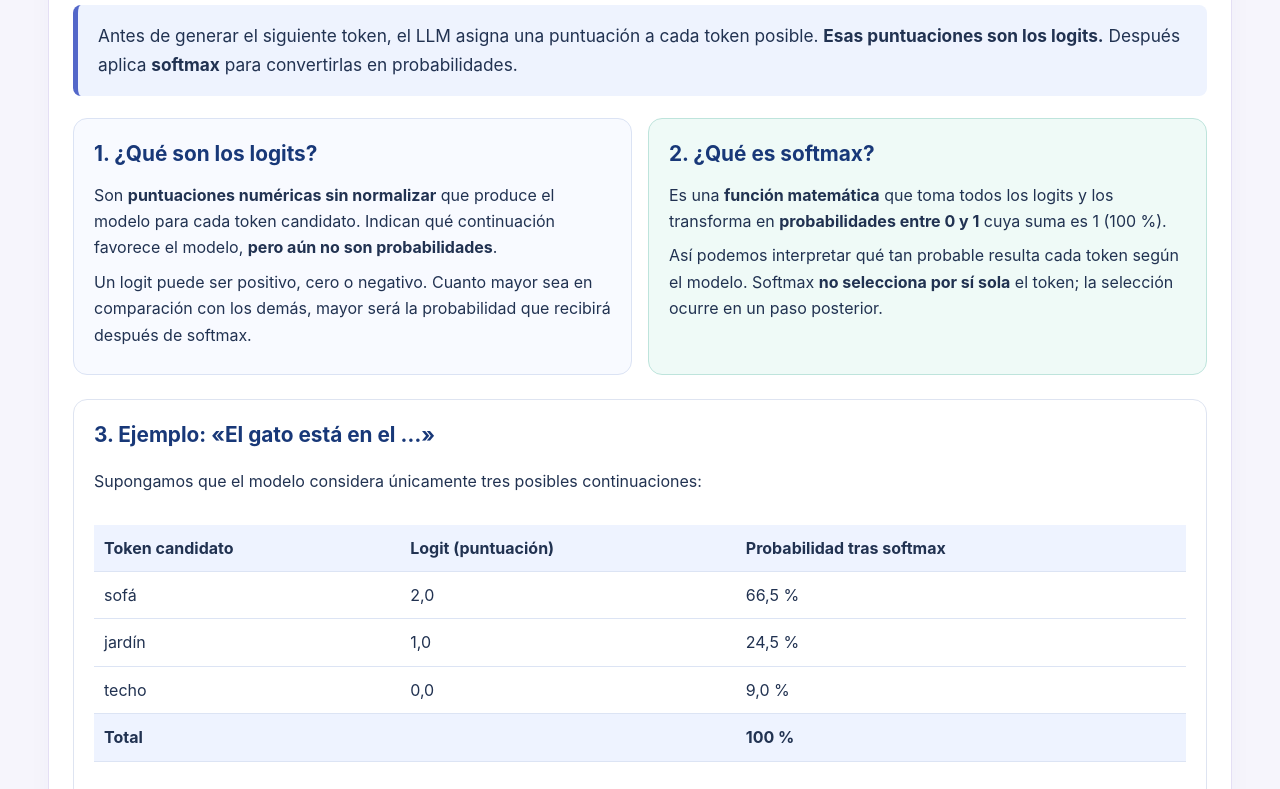
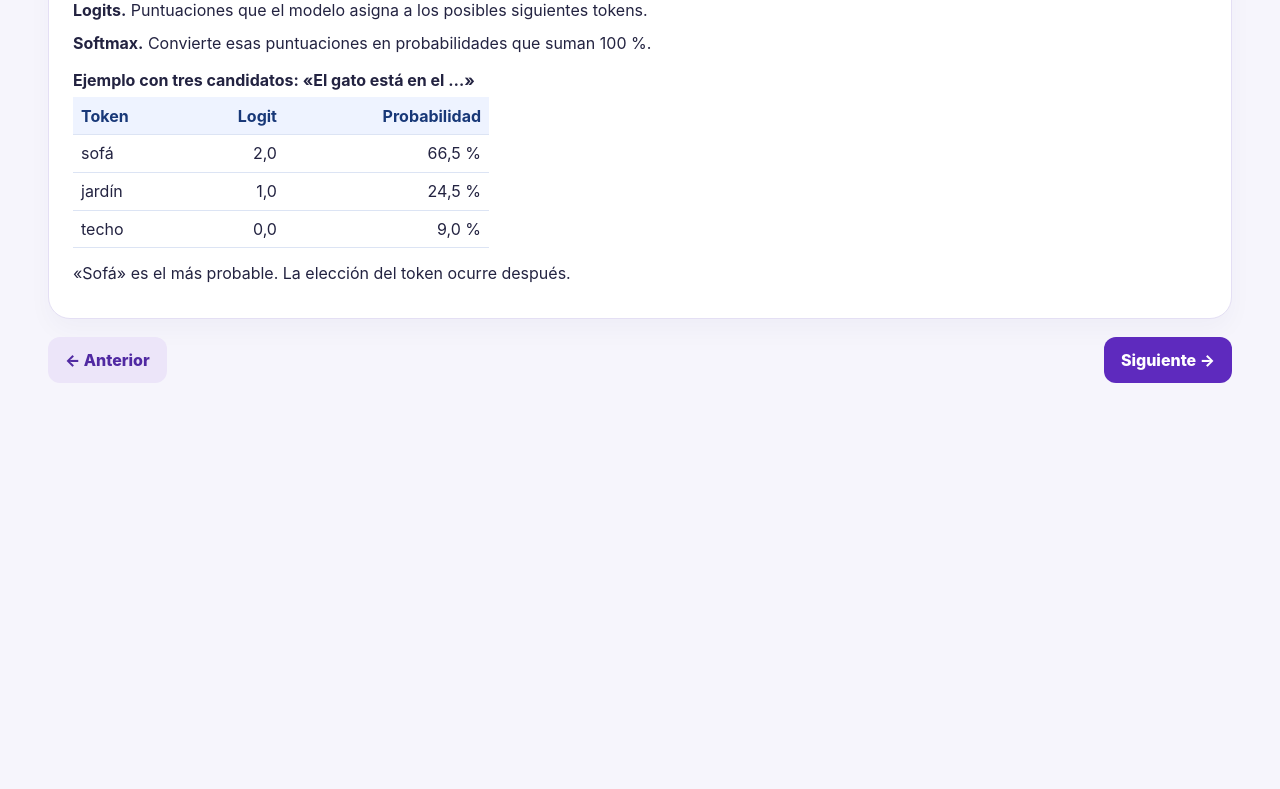
Before and after one commit to santiagoMosquera/IApractitioner, a plain HTML site: page unidad8_IAGenerativa/bloque-03/paginas/07b-logits-softmax.html in a window 1280 px wide. Shown: the part 213-1002 px from the top of the page. After the commit the page ends 800 px from the top, so only its background shows below. Drawn offline with Linux system fonts and the light colour scheme.

```diff
--- a/unidad8_IAGenerativa/bloque-03/paginas/07b-logits-softmax.html
+++ b/unidad8_IAGenerativa/bloque-03/paginas/07b-logits-softmax.html
@@ -1,20 +1,52 @@
 <!DOCTYPE html>
-
-<html lang="es"><head><meta charset="utf-8"/><meta content="width=device-width, initial-scale=1" name="viewport"/><title>Logits y softmax · Unidad 8</title><link href="../../assets/estilos.css" rel="stylesheet"/><style>
-.conceptos-logits{color:#213251;font-size:1rem;line-height:1.65}.conceptos-logits .lead{font-size:1.08rem;background:#eef3fe;border-left:5px solid #5367c9;border-radius:8px;padding:17px 20px;margin:16px 0 22px}.concept-grid{display:grid;grid-template-columns:repeat(2,minmax(0,1fr));gap:16px}.concept{padding:18px 20px;border:1px solid #dbe3f4;border-radius:14px;background:#f8faff}.concept:nth-child(2){background:#effaf7;border-color:#bee4dc}.concept h2,.pasos h2{font-size:1.3rem;margin:0 0 10px;color:#183878}.concept p{margin:8px 0}.pasos{margin:24px 0;padding:18px 20px;border-radius:14px;border:1px solid #dee4f1}.table-scroll{overflow-x:auto}.conceptos-logits table{width:100%;border-collapse:collapse;margin:14px 0}.conceptos-logits th,.conceptos-logits td{border-bottom:1px solid #dce4f4;text-align:left;padding:10px}.conceptos-logits th{background:#eef3ff}.flowline{display:flex;align-items:center;gap:7px;flex-wrap:wrap;margin:18px 0}.flowline span:nth-child(odd){background:#edf1fa;padding:7px 10px;border-radius:8px;font-weight:700;font-size:.88rem}.note{background:#fff8ea;border-radius:9px;padding:14px 16px}.subheading{margin:24px 0 12px;color:#183878;font-size:1.25rem}@media(max-width:720px){.concept-grid{grid-template-columns:1fr}.concept{padding:15px}.pasos{padding:14px}}
-</style></head><body data-block="03" data-page="07b-logits-softmax" data-root="../../"><header><div class="top"><a class="brand" href="../../index.html">UNIDAD 8</a><span class="crumb">Bloque 3 · Funcionamiento de un LLM</span><a class="header-return" href="../../bloque-03/index.html">← Índice del bloque</a></div></header><div class="layout"><main><section class="card"><span class="tag">Bloque 3 · Página 8 de 10</span><h1>Logits y softmax</h1>
-<div class="conceptos-logits">
-<p class="lead">Antes de generar el siguiente token, el LLM asigna una puntuación a cada token posible. <strong>Esas puntuaciones son los logits.</strong> Después aplica <strong>softmax</strong> para convertirlas en probabilidades.</p>
-<div class="concept-grid">
-<div class="concept"><h2>1. ¿Qué son los logits?</h2><p>Son <strong>puntuaciones numéricas sin normalizar</strong> que produce el modelo para cada token candidato. Indican qué continuación favorece el modelo, <strong>pero aún no son probabilidades</strong>.</p><p>Un logit puede ser positivo, cero o negativo. Cuanto mayor sea en comparación con los demás, mayor será la probabilidad que recibirá después de softmax.</p></div>
-<div class="concept"><h2>2. ¿Qué es softmax?</h2><p>Es una <strong>función matemática</strong> que toma todos los logits y los transforma en <strong>probabilidades entre 0 y 1</strong> cuya suma es 1 (100 %).</p><p>Así podemos interpretar qué tan probable resulta cada token según el modelo. Softmax <strong>no selecciona por sí sola</strong> el token; la selección ocurre en un paso posterior.</p></div>
-</div>
-<div class="pasos"><h2>3. Ejemplo: «El gato está en el …»</h2><p>Supongamos que el modelo considera únicamente tres posibles continuaciones:</p>
-<div class="table-scroll"><table><thead><tr><th>Token candidato</th><th>Logit (puntuación)</th><th>Probabilidad tras softmax</th></tr></thead><tbody><tr><td>sofá</td><td>2,0</td><td>66,5 %</td></tr><tr><td>jardín</td><td>1,0</td><td>24,5 %</td></tr><tr><td>techo</td><td>0,0</td><td>9,0 %</td></tr></tbody><tfoot><tr><th colspan="2">Total</th><th>100 %</th></tr></tfoot></table></div>
-<p><strong>Interpretación:</strong> «sofá» tiene el logit más alto y, por eso, también la probabilidad más alta. El modelo puede elegir «sofá» si utiliza la selección del token más probable, pero también podría elegir otro token si usa muestreo.</p>
-<div class="flowline"><span>Contexto</span><span>→</span><span>Logits</span><span>→</span><span>Softmax</span><span>→</span><span>Selección del token</span><span>→</span><span>Repetir</span></div>
-<p class="note"><strong>Para la certificación:</strong> recuerda la diferencia: <strong>logits = puntuaciones sin normalizar</strong>; <strong>softmax = conversión de esas puntuaciones en probabilidades</strong>. El proceso ocurre durante la <strong>inferencia</strong>, al generar tokens.</p>
-</div>
-</div>
-<h2 class="subheading">Infografía de resumen</h2>
-<img alt="Resumen gráfico: logits como puntuaciones de tokens y softmax como conversión a probabilidades" class="infographic" loading="eager" src="../infografias/07b-logits-softmax.png"/></section><nav class="foot"><a class="btn secondary" href="07-generacion.html">← Anterior</a><a class="btn" href="08-generacion-actividad.html">Siguiente →</a></nav></main></div></body></html>
+<html lang="es">
+<head>
+  <meta charset="utf-8">
+  <meta name="viewport" content="width=device-width, initial-scale=1">
+  <title>Logits y softmax · Unidad 8</title>
+  <link rel="stylesheet" href="../../assets/estilos.css">
+  <style>
+    .logits p { margin: .55rem 0; }
+    .logits table { width: 100%; max-width: 26rem; border-collapse: collapse; margin: .8rem 0; }
+    .logits caption { text-align: left; font-weight: 700; margin-bottom: .35rem; }
+    .logits th, .logits td { padding: .4rem .5rem; text-align: right; border-bottom: 1px solid #dce4f4; }
+    .logits th:first-child, .logits td:first-child { text-align: left; }
+    .logits thead { background: #eef3ff; color: #183878; }
+  </style>
+</head>
+<body data-block="03" data-page="07b-logits-softmax" data-root="../../">
+  <header>
+    <div class="top">
+      <a class="brand" href="../../index.html">UNIDAD 8</a>
+      <span class="crumb">Bloque 3 · Funcionamiento de un LLM</span>
+      <a class="header-return" href="../../bloque-03/index.html">← Índice del bloque</a>
+    </div>
+  </header>
+  <div class="layout">
+    <main>
+      <section class="card logits">
+        <span class="tag">Bloque 3 · Página 8 de 10</span>
+        <h1>Logits y softmax</h1>
+        <p><strong>Logits.</strong> Puntuaciones que el modelo asigna a los posibles siguientes tokens.</p>
+        <p><strong>Softmax.</strong> Convierte esas puntuaciones en probabilidades que suman 100 %.</p>
+        <table>
+          <caption>Ejemplo con tres candidatos: «El gato está en el …»</caption>
+          <thead>
+            <tr><th scope="col">Token</th><th scope="col">Logit</th><th scope="col">Probabilidad</th></tr>
+          </thead>
+          <tbody>
+            <tr><td>sofá</td><td>2,0</td><td>66,5 %</td></tr>
+            <tr><td>jardín</td><td>1,0</td><td>24,5 %</td></tr>
+            <tr><td>techo</td><td>0,0</td><td>9,0 %</td></tr>
+          </tbody>
+        </table>
+        <p>«Sofá» es el más probable. La elección del token ocurre después.</p>
+      </section>
+      <nav class="foot">
+        <a class="btn secondary" href="07-generacion.html">← Anterior</a>
+        <a class="btn" href="08-generacion-actividad.html">Siguiente →</a>
+      </nav>
+    </main>
+  </div>
+</body>
+</html>
```
Also changed, not shown: 1 other file.
